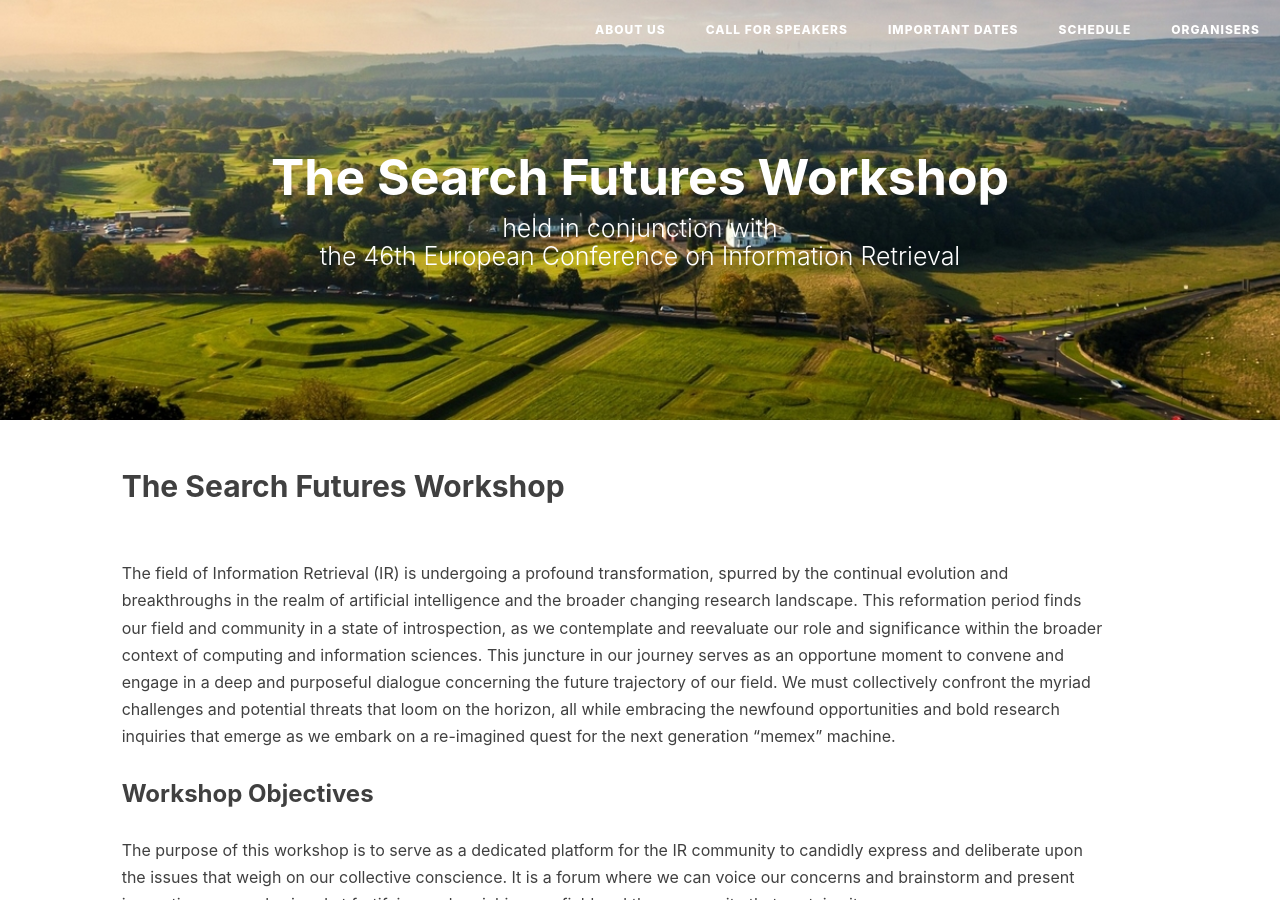
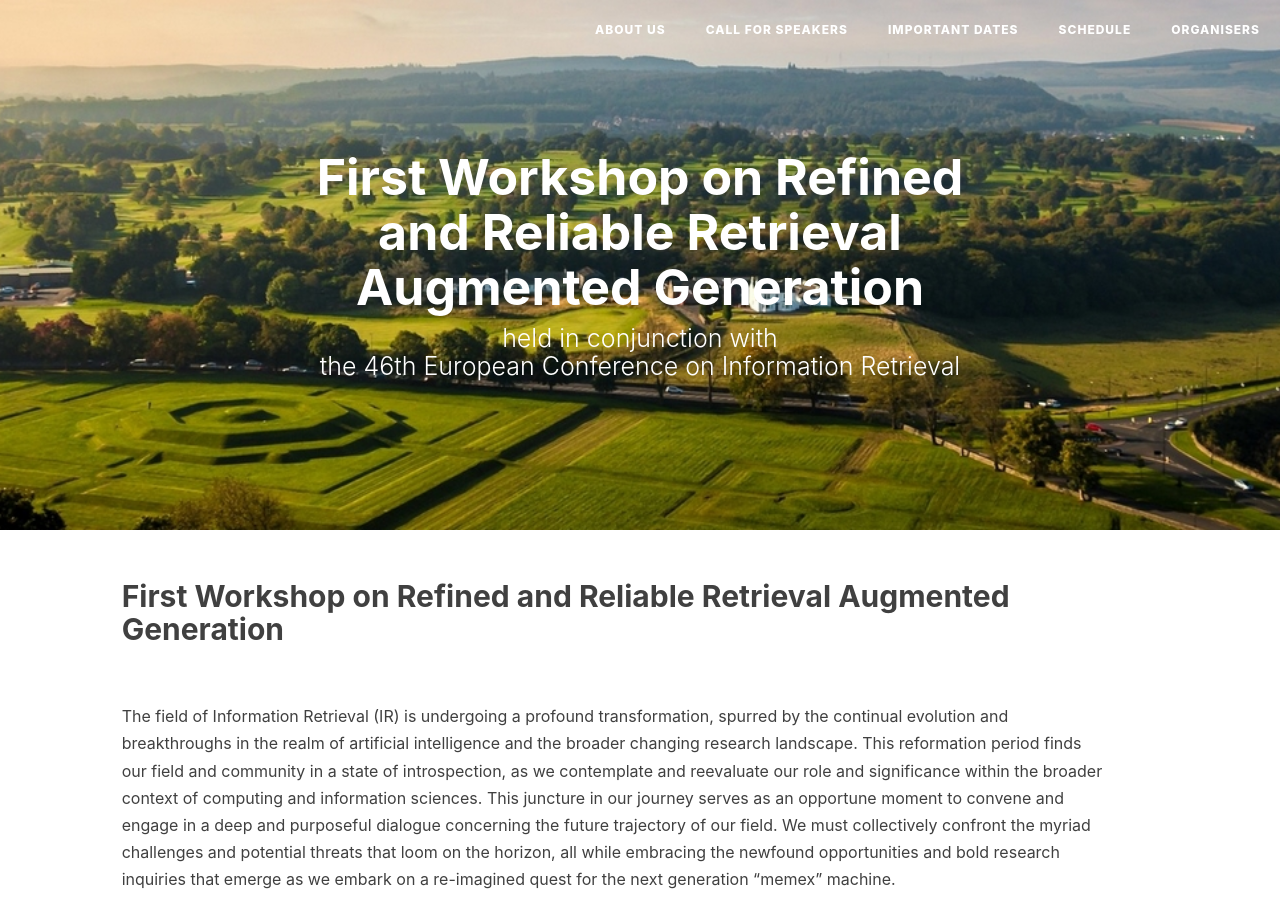
Before and after one commit to R3AG-SIGIR-AP/R3AG-SIGIR-AP.github.io, a Jekyll site: the page built from index.md, in a window 1280 px wide and 900 px high. Built offline with Jekyll 4.4.1, drawn with Linux system fonts in a browser that asks for light colours; nearby versions of some CDN libraries; our own code applies the rules of GitHub Pages for plain Markdown files.

Commit message:
Add title

```diff
--- a/index.md
+++ b/index.md
@@ -3,7 +3,7 @@ layout: page
 description: ""
 ---
 
-## <a name='About Us' style="color: inherit; text-decoration: none; text-align: center;"> The Search Futures Workshop </a>
+## <a name='About Us' style="color: inherit; text-decoration: none; text-align: center;"> First Workshop on Refined and Reliable Retrieval Augmented Generation </a>
 <br/>
 The field of Information Retrieval (IR) is undergoing a profound transformation, spurred by the continual evolution and breakthroughs in the realm of artificial intelligence and the broader changing research landscape. This reformation period finds our field and community in a state of introspection, as we contemplate and reevaluate our role and significance within the broader context of computing and information sciences. This juncture in our journey serves as an opportune moment to convene and engage in a deep and purposeful dialogue concerning the future trajectory of our field. We must collectively confront the myriad challenges and potential threats that loom on the horizon, all while embracing the newfound opportunities and bold research inquiries that emerge as we embark on a re-imagined quest for the next generation “memex” machine.
 
@@ -139,13 +139,6 @@ Workshop: March 24, 2024
   </tbody>
 </table>
 
-
-
-
-
-
-
-
 ## <a name='Organizers' style="color: inherit; text-decoration: none;"> Organisers </a>
 
 **Zihan Wang**, University of Amsterdam, zihanwang.sdu@gmail.com
```
